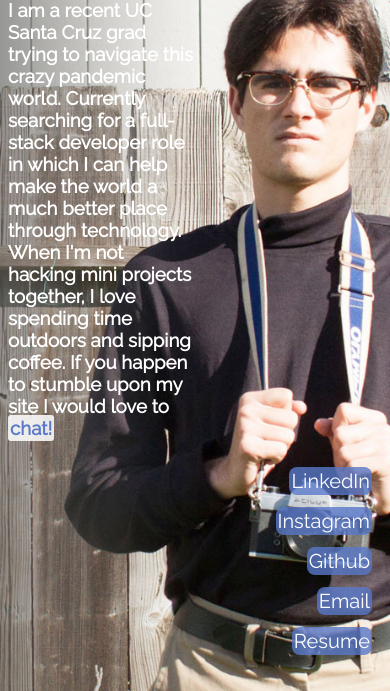
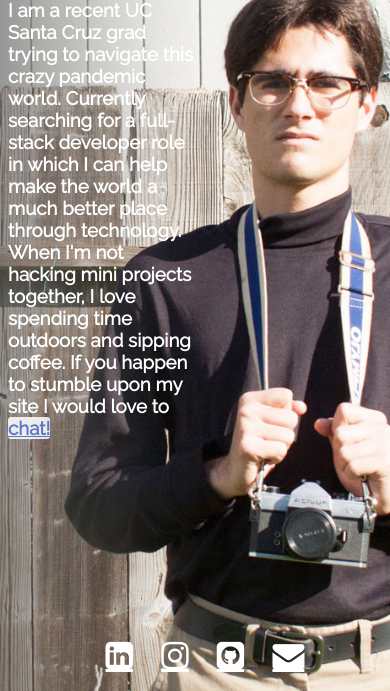
Before and after one commit to twrule/revisedPortfolio, a plain HTML site: page index.html in a window 390 px wide. Shown: the part 153-844 px from the top of the page. Drawn offline with Linux system fonts and the light colour scheme.

Commit message:
Added icons for mobile

```diff
--- a/cssFiles/indexStyling.css
+++ b/cssFiles/indexStyling.css
@@ -19,7 +19,7 @@
         padding: 10px;
     }
 
-    a {
+    #liveHost a {
         color: white;
         text-decoration: none;
         background-color: rgba(89, 120, 200, .8);
@@ -35,12 +35,60 @@
         margin-top: 25%;
         color: white;
     }
+
     #leftContent {
         width: 50%;
     }
-    #rightContent{
-    	text-align: right;
-    	right: 0;
+
+    #rightContent {
+        display: none;
+    }
+
+    footer {
+        position: fixed;
+        left: 0;
+        bottom: 2%;
+        width: 100%;
+        color: white;
+        text-align: center;
+    }
+
+    #icons {
+        align-items: center;
+        display: inline-block;
+        font-size: 2em;
+	}
+
+    #icons a {
+        color: white;
+    }
+
+    #icons a:hover {
+        color: #dddddd;
+    }
+
+    /*style for each logo*/
+    .fa {
+        text-align: center;
+        padding-left: 20px;
+        /*text-decoration: none;
+        margin-left: 10px;
+        padding-left: 8px;*/
+    }
+
+    .fa:hover {
+        color: grey;
+        /*opacity: 0.45;*/
+    }
+
+    .fa:hover::after {
+        width: 0%;
+        opacity: 0.45;
+    }
+
+    .fa-linkedin {
+        background: #666666;
+        color: white;
     }
 
 }
@@ -54,6 +102,10 @@
         -moz-background-size: cover;
         -o-background-size: cover;
         background-size: cover;
+    }
+
+    #icons {
+        display: none;
     }
 
     h1 {
@@ -107,13 +159,13 @@
     }
 }
 
-#emailInText{
+#emailInText {
     color: rgb(89, 120, 200);
     background-color: rgba(255, 255, 255, .85);
     border-radius: 3px;
 }
 
-#emailInText:hover{
+#emailInText:hover {
     color: rgb(255, 255, 255);
     background-color: rgb(89, 120, 200);
 }
--- a/index.html
+++ b/index.html
@@ -6,6 +6,10 @@
     <link href="https://fonts.googleapis.com/css2?family=Raleway:wght@200;400&display=swap" rel="stylesheet">
     <link rel="stylesheet" type="text/css" href="cssFiles/indexStyling.css">
     <meta name="viewport" content="width=device-width, initial-scale=1">
+    <meta charset="utf-8">
+    <meta name="author" content="Tyler Rule">
+    <meta name="description" content="Personal website and portfolio for Tyler Rule">
+    <link rel="stylesheet" href="https://cdnjs.cloudflare.com/ajax/libs/font-awesome/4.7.0/css/font-awesome.min.css">
 </head>
 
 <body>
@@ -23,6 +27,14 @@
                 <li><a href="media/TylerRuleResume.pdf" class="tscript" target="_blank">Resume</a></li>
             </ul>
         </div>
+        <footer>
+        <div id='icons'>
+            <a href="https://www.linkedin.com/in/twrule" target="_blank" class="fa fa-linkedin-square"></a>
+            <a href="https://www.instagram.com/t_rule_/" target="_blank" class="fa fa-instagram"></a>
+            <a href="https://github.com/twrule" target="_blank" class="fa fa-github-square"></a>
+            <a href="mailto:tylerwrule@gmail.com" target="_blank" class="fa fa-envelope"></a>
+        </footer>
+        </div>
     </div>
 </body>
 
```
Lines whose indentation alone changed are shown as unchanged.
